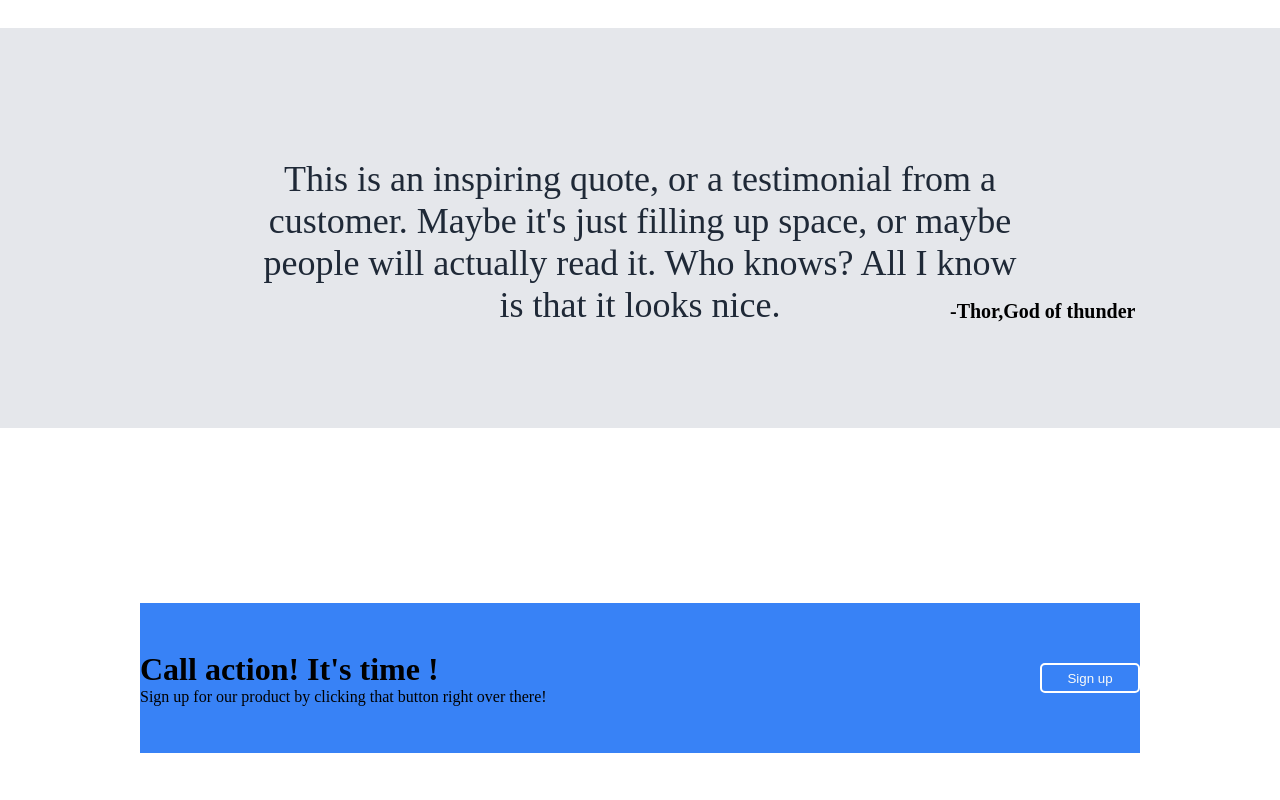
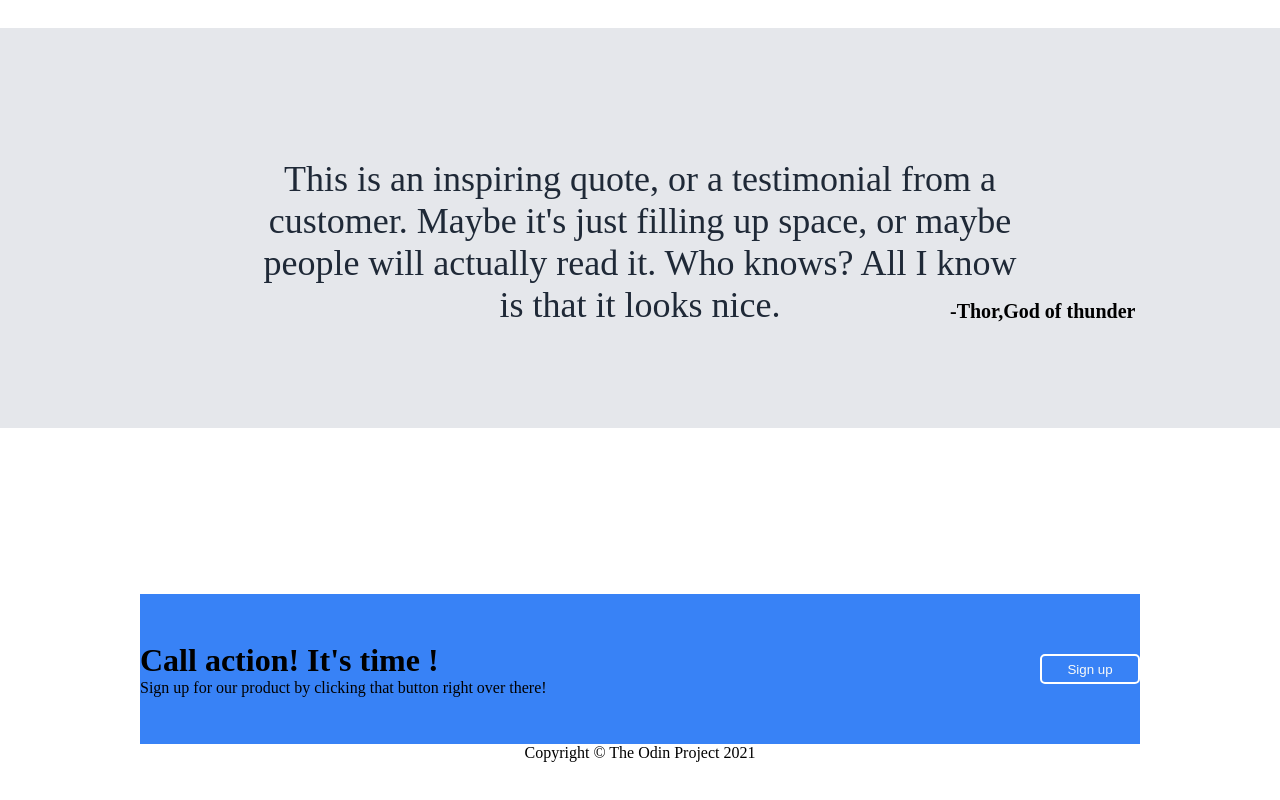
Before and after one commit to BerkcanCakar/landing-page, a plain HTML site: page index.html in a window 1280 px wide. Shown: the part 902-1702 px from the top of the page. Drawn offline with Linux system fonts and the light colour scheme.

Commit message:
Add bottom part

```diff
--- a/index.html
+++ b/index.html
@@ -93,6 +93,8 @@ contrast</p>
     </div>
         <button class="sign-up">Sign up</button>
     </div>
+
+    <div class="bottom">Copyright &copy The Odin Project 2021</div>
 </div>
 
 </footer>
```
